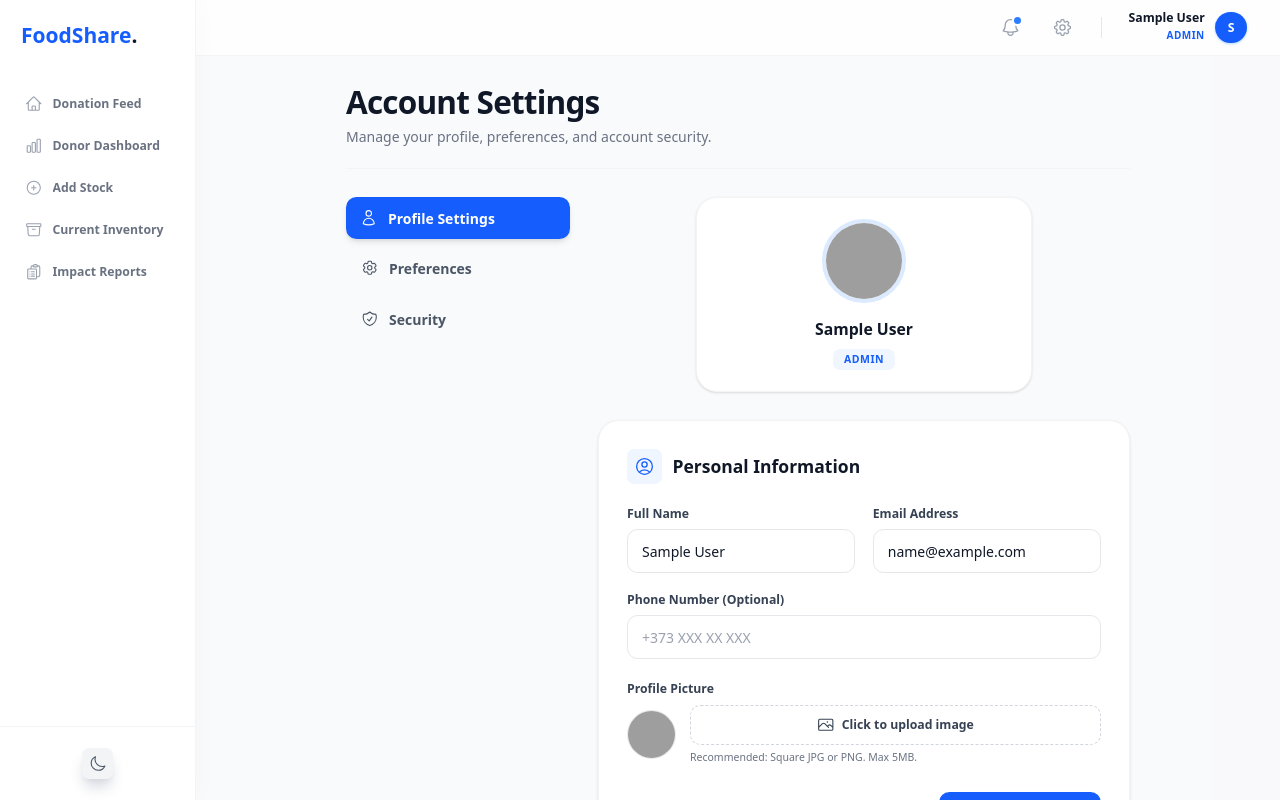
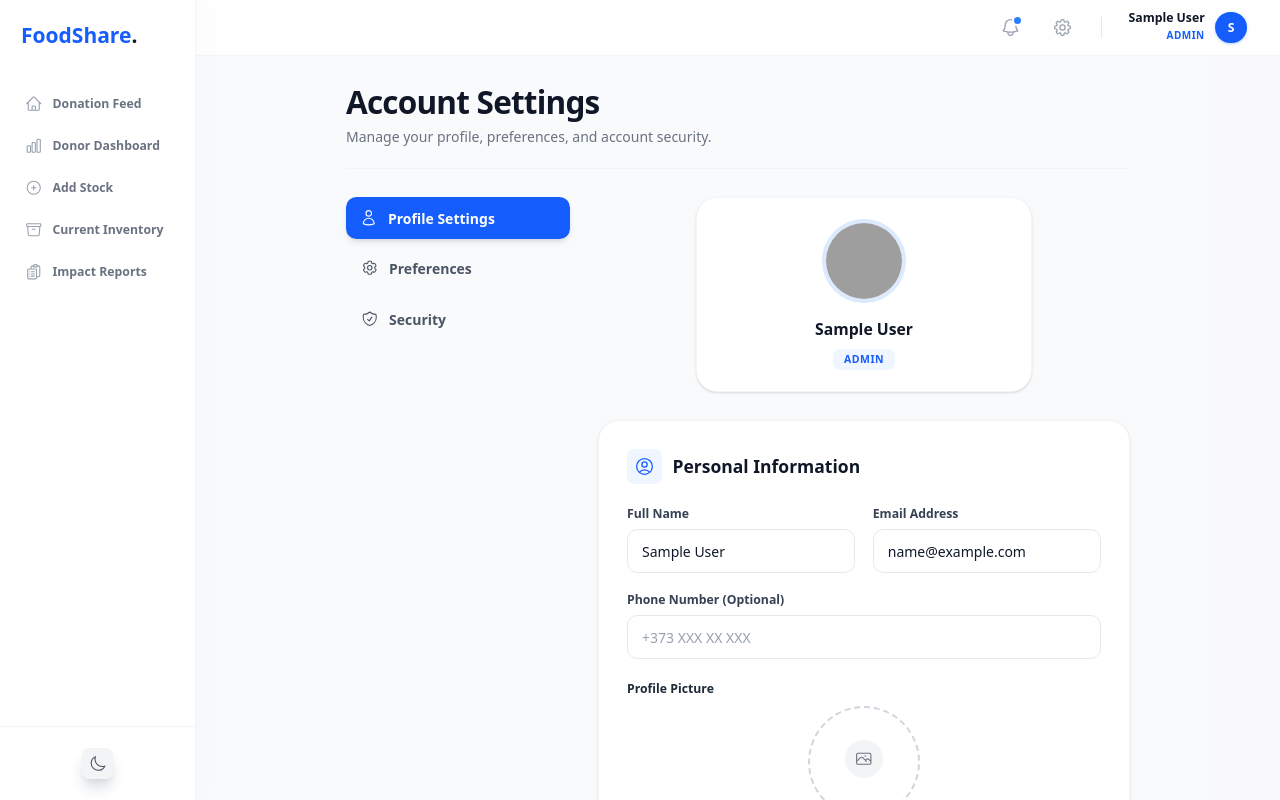
Before and after one commit to LeoMurjinschi/VLM, a React (Vite) app: page /settings in a window 1280 px wide. Built offline with nearby package versions, Linux system fonts and the light colour scheme; sample sign-in values are in the browser's storage; grey boxes are pictures that could not be loaded.

Commit message:
implemented user profile, settings, and organization management forms with UI components

```diff
--- a/src/components/NgoProfileForm.tsx
+++ b/src/components/NgoProfileForm.tsx
@@ -2,6 +2,7 @@ import React, { useState } from 'react';
 import { useTheme } from '../hooks/useTheme';
 import { BuildingOffice2Icon, HeartIcon, TruckIcon, CheckBadgeIcon } from '@heroicons/react/24/outline';
 import { toast } from 'react-toastify';
+import Select from './UI/Select';
 
 export const DONATION_CATEGORIES = ['Fresh Produce', 'Baked Goods', 'Prepared Hot Meals', 'Packaged Goods', 'Dairy & Refrigerated'];
 
@@ -144,15 +145,15 @@ const NgoProfileForm: React.FC = () => {
           <div className="grid grid-cols-1 md:grid-cols-2 gap-6">
             <div>
               <label className={`block text-sm font-bold mb-2 ${theme === 'light' ? 'text-gray-700' : 'text-gray-300'}`}>Transport Type</label>
-              <select
+              <Select
+                options={[
+                  { value: 'car', label: 'Regular Car' },
+                  { value: 'van', label: 'Transport Van' },
+                  { value: 'refrigerated', label: 'Refrigerated Truck' }
+                ]}
                 value={formData.transportType}
-                onChange={(e) => setFormData({ ...formData, transportType: e.target.value })}
-                className={inputClasses}
-              >
-                <option value="car">Regular Car</option>
-                <option value="van">Transport Van</option>
-                <option value="refrigerated">Refrigerated Truck</option>
-              </select>
+                onChange={(value) => setFormData({ ...formData, transportType: value })}
+              />
             </div>
 
             <div>
--- a/src/components/PersonalInfoForm.tsx
+++ b/src/components/PersonalInfoForm.tsx
@@ -1,7 +1,7 @@
 import React from 'react';
 import { useTheme } from './../hooks/useTheme';
 import { UserCircleIcon, CheckCircleIcon } from '@heroicons/react/24/outline';
-import ImageUpload from './UI/ImageUpload';
+import ImageDragDrop from './UI/ImageDragDrop';
 import type { User } from './../_mock';
 
 
@@ -49,11 +49,13 @@ const PersonalInfoForm: React.FC<PersonalInfoFormProps> = ({ user, onChange, onA
           </div>
         </div>
 
-        <ImageUpload
+        <ImageDragDrop
           label="Profile Picture"
           value={user.avatar}
-          onChange={onAvatarChange}
+          onChange={(val) => onAvatarChange(val || '')}
           maxSizeMB={5}
+          variant="avatar"
+          helperText="Max 5MB."
         />
 
         <div className="pt-2 flex justify-end">
--- a/src/components/SecuritySettings.tsx
+++ b/src/components/SecuritySettings.tsx
@@ -1,6 +1,7 @@
 import React, { useState } from 'react';
 import { useTheme } from './../hooks/useTheme';
-import { ShieldCheckIcon, KeyIcon } from '@heroicons/react/24/outline';
+import { ShieldCheckIcon, KeyIcon, ArrowRightOnRectangleIcon } from '@heroicons/react/24/outline';
+import { useAuth } from '../context/AuthContext';
 import { toast } from 'react-toastify';
 
 interface SecuritySettingsProps {
@@ -9,6 +10,7 @@ interface SecuritySettingsProps {
 
 const SecuritySettings: React.FC<SecuritySettingsProps> = ({ onUpdatePassword }) => {
   const { theme } = useTheme();
+  const { logout } = useAuth();
 
   const [oldPassword, setOldPassword] = useState('');
   const [newPassword, setNewPassword] = useState('');
@@ -181,6 +183,30 @@ const SecuritySettings: React.FC<SecuritySettingsProps> = ({ onUpdatePassword })
           </div>
         </form>
       )}
+
+      {/* Sign Out Section */}
+      <div className={`mt-10 pt-8 border-t ${theme === 'light' ? 'border-gray-100' : 'border-gray-800'}`}>
+        <div className="flex flex-col sm:flex-row sm:items-center justify-between gap-4">
+          <div>
+            <h4 className={`text-base font-bold text-red-600 dark:text-red-500`}>Sign Out</h4>
+            <p className={`text-sm ${theme === 'light' ? 'text-gray-500' : 'text-gray-400'}`}>Log out of your account on this device.</p>
+          </div>
+          <button
+            onClick={() => {
+              if (window.confirm('Are you sure you want to log out?')) {
+                logout();
+                toast.info('Logged out successfully.');
+              }
+            }}
+            className={`flex items-center justify-center gap-2 px-6 py-2.5 font-bold rounded-xl transition-all ${
+              theme === 'light' ? 'bg-red-50 text-red-600 hover:bg-red-100' : 'bg-red-900/20 text-red-500 hover:bg-red-900/40'
+            }`}
+          >
+            <ArrowRightOnRectangleIcon className="w-5 h-5" />
+            Sign Out
+          </button>
+        </div>
+      </div>
     </div>
   );
 };
--- /dev/null
+++ b/src/components/UI/ImageDragDrop.tsx
@@ -0,0 +1,148 @@
+import React, { useState } from 'react';
+import { PhotoIcon, XMarkIcon, CheckCircleIcon } from '@heroicons/react/24/outline';
+import { toast } from 'react-toastify';
+import { useTheme } from '../../hooks/useTheme';
+
+interface ImageDragDropProps {
+  value?: string | null;
+  onChange: (base64String: string | null) => void;
+  maxSizeMB?: number;
+  label?: string;
+  helperText?: string;
+  variant?: 'rectangle' | 'avatar';
+}
+
+const ImageDragDrop: React.FC<ImageDragDropProps> = ({
+  value,
+  onChange,
+  maxSizeMB = 5,
+  label = 'Upload Image',
+  helperText = 'Recommended: JPG or PNG.',
+  variant = 'rectangle'
+}) => {
+  const { theme } = useTheme();
+  const [isDragging, setIsDragging] = useState(false);
+
+  const processFile = (file: File) => {
+    if (!file.type.startsWith('image/')) {
+      toast.error('Invalid file type. Only images are allowed.');
+      return;
+    }
+
+    if (file.size > maxSizeMB * 1024 * 1024) {
+      toast.error(`File is too large. Maximum size is ${maxSizeMB}MB.`);
+      return;
+    }
+
+    const reader = new FileReader();
+    reader.onloadend = () => {
+      if (typeof reader.result === 'string') {
+        onChange(reader.result);
+      }
+    };
+    reader.readAsDataURL(file);
+  };
+
+  const handleFileChange = (e: React.ChangeEvent<HTMLInputElement>) => {
+    const file = e.target.files?.[0];
+    if (file) processFile(file);
+  };
+
+  const handleDragOver = (e: React.DragEvent) => {
+    e.preventDefault();
+    setIsDragging(true);
+  };
+
+  const handleDragLeave = (e: React.DragEvent) => {
+    e.preventDefault();
+    setIsDragging(false);
+  };
+
+  const handleDrop = (e: React.DragEvent) => {
+    e.preventDefault();
+    setIsDragging(false);
+    const file = e.dataTransfer.files?.[0];
+    if (file) processFile(file);
+  };
+
+  const handleRemove = () => {
+    onChange(null);
+  };
+
+  return (
+    <div>
+      {label && (
+        <label className={`block text-sm font-semibold mb-2.5 ${theme === 'light' ? 'text-gray-800' : 'text-gray-200'}`}>
+          {label}
+        </label>
+      )}
+
+      {value ? (
+        <div className={`relative overflow-hidden border group ${variant === 'avatar' ? 'rounded-full w-32 h-32 mx-auto' : 'rounded-xl h-32 w-full'} ${theme === 'light' ? 'border-gray-200' : 'border-gray-700'}`}>
+          <img
+            src={value}
+            alt="Uploaded Preview"
+            className="w-full h-full object-cover"
+          />
+          <div className="absolute inset-0 bg-black/40 opacity-0 group-hover:opacity-100 transition-opacity flex items-center justify-center">
+            <button
+              type="button"
+              onClick={handleRemove}
+              className={`bg-white/90 text-red-600 hover:text-red-700 font-bold shadow-sm flex items-center justify-center transform transition-transform hover:scale-105 ${variant === 'avatar' ? 'p-2 rounded-full' : 'px-4 py-2 rounded-lg gap-2'}`}
+            >
+              <XMarkIcon className="w-5 h-5" />
+              {variant !== 'avatar' && 'Remove Image'}
+            </button>
+          </div>
+          {variant !== 'avatar' && (
+            <div className="absolute top-2 left-2 px-2 py-1 bg-emerald-500/90 backdrop-blur-sm text-white text-[10px] font-bold rounded-md flex items-center gap-1 shadow-sm">
+              <CheckCircleIcon className="w-3.5 h-3.5" />
+              Uploaded successfully
+            </div>
+          )}
+        </div>
+      ) : (
+        <label
+          onDragOver={handleDragOver}
+          onDragLeave={handleDragLeave}
+          onDrop={handleDrop}
+          className={`flex flex-col items-center justify-center border-2 border-dashed cursor-pointer transition-all ${
+            variant === 'avatar' ? 'w-32 h-32 rounded-full mx-auto' : 'w-full h-32 rounded-xl'
+          } ${
+            isDragging
+              ? (theme === 'light' ? 'border-blue-500 bg-blue-50' : 'border-blue-400 bg-blue-900/20')
+              : (theme === 'light' ? 'border-gray-300 hover:bg-gray-50 bg-white' : 'border-gray-600 hover:bg-gray-800 bg-gray-900/50')
+          }`}
+        >
+          <div className="flex flex-col items-center justify-center text-center px-2">
+            <div className={`p-3 mb-2 rounded-full ${
+              isDragging
+                ? (theme === 'light' ? 'bg-blue-100 text-blue-600' : 'bg-blue-900/40 text-blue-400')
+                : (theme === 'light' ? 'bg-gray-100 text-gray-500' : 'bg-gray-800 text-gray-400')
+            }`}>
+              <PhotoIcon className={variant === 'avatar' ? 'w-5 h-5' : 'w-6 h-6'} />
+            </div>
+            {variant !== 'avatar' && (
+              <>
+                <p className={`mb-1 text-xs font-bold ${theme === 'light' ? 'text-gray-700' : 'text-gray-300'}`}>
+                  <span className={theme === 'light' ? 'text-blue-600' : 'text-blue-400'}>Click to upload</span> or drag
+                </p>
+                <p className={`text-[10px] font-medium ${theme === 'light' ? 'text-gray-500' : 'text-gray-500'}`}>
+                  {helperText} Max {maxSizeMB}MB
+                </p>
+              </>
+            )}
+          </div>
+          <input
+            type="file"
+            className="hidden"
+            accept="image/*"
+            onChange={handleFileChange}
+          />
+        </label>
+      )}
+    </div>
+  );
+};
+
+export default ImageDragDrop;
```
